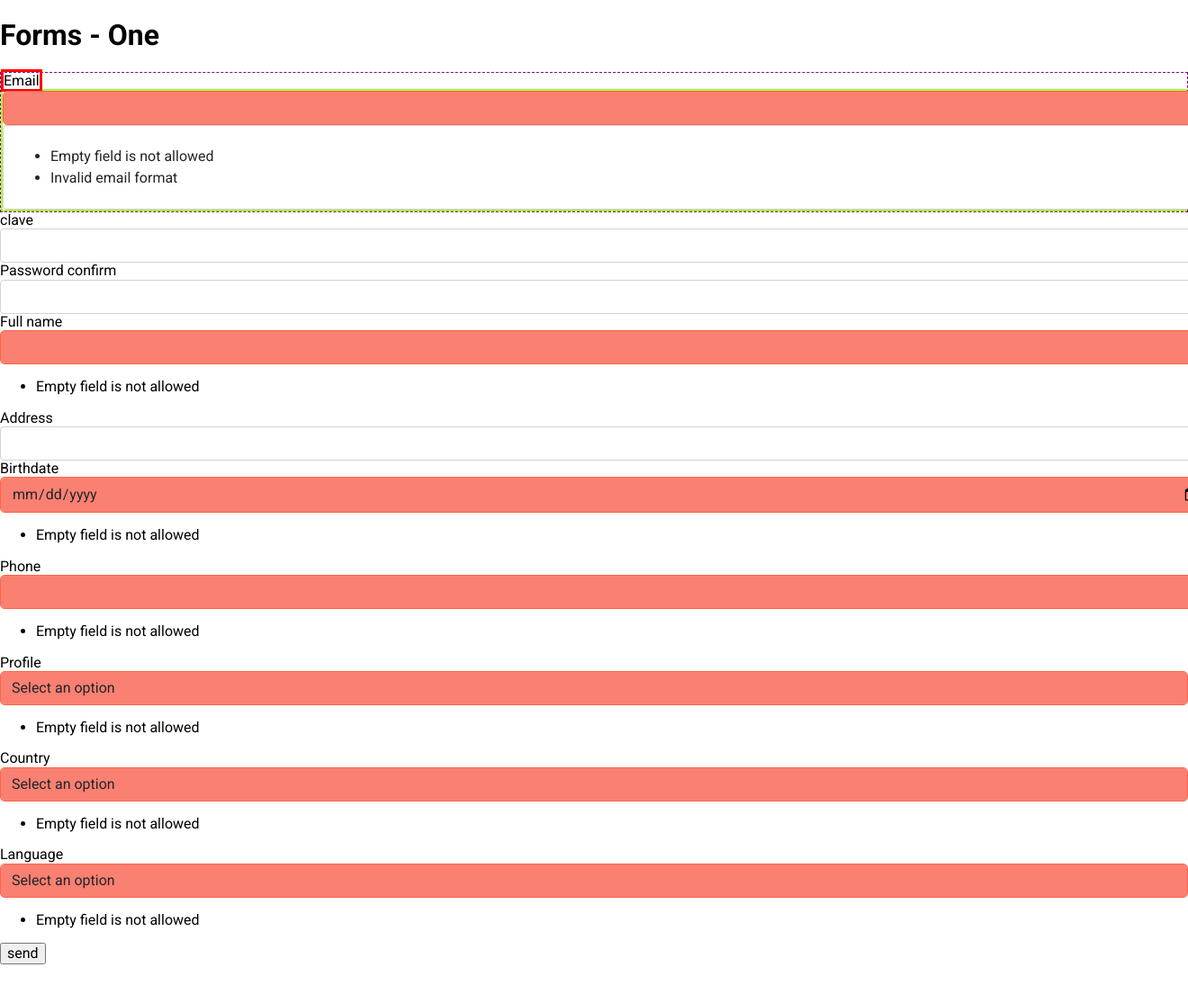
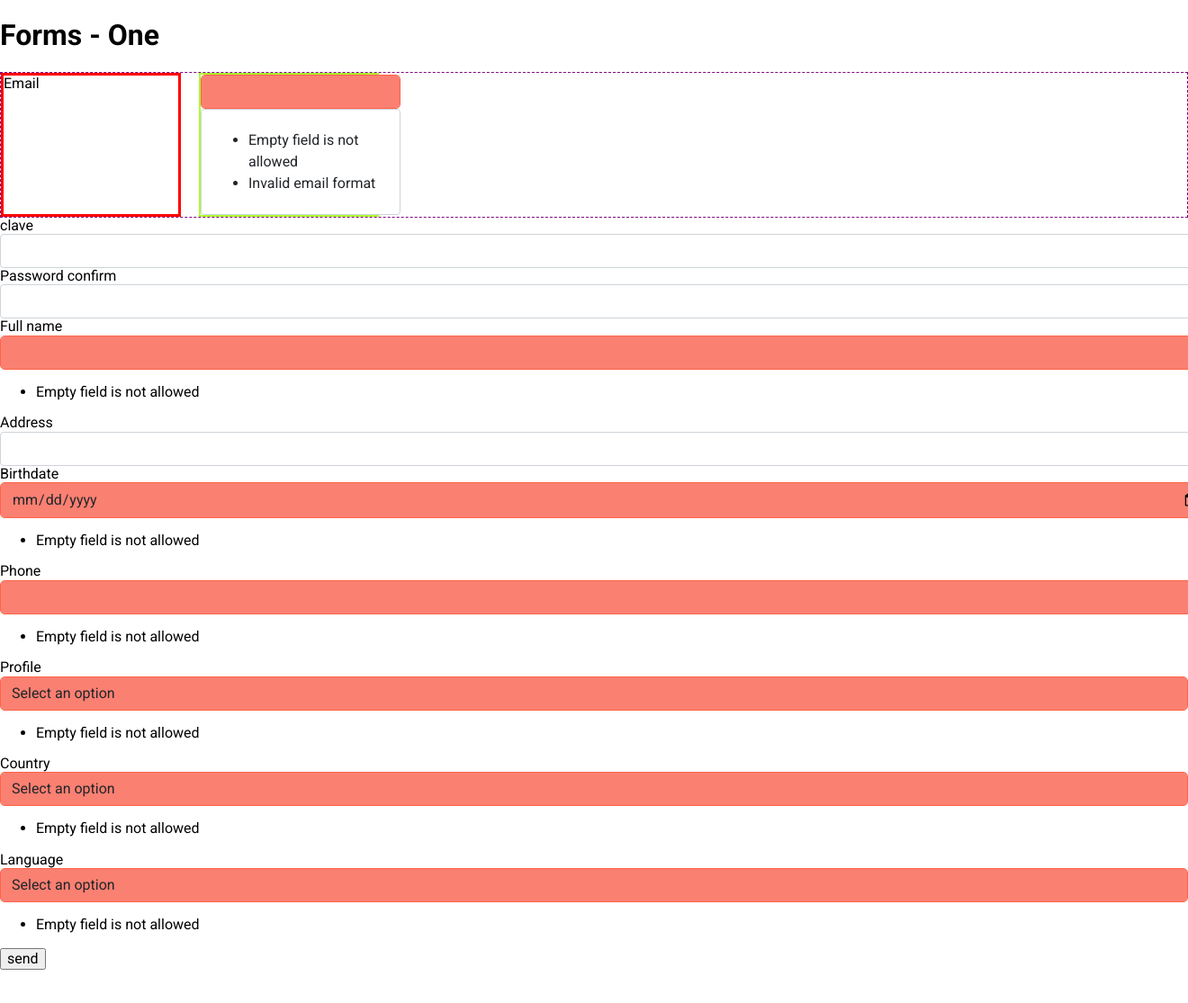
Before and after one commit to eacevedof/prj_css, a PHP site: page / in a window 1320 px wide; the page is wider, and only the part inside the window is pictured. Shown: that part at 90% size. Before the commit the page ends 1072 px from the top of that part, so only its background shows below. Run offline with PHP 8.4, Linux system fonts and the light colour scheme.

Commit message:
faltaba display: grid

```diff
--- a/forms/one/style.css
+++ b/forms/one/style.css
@@ -40,12 +40,12 @@ form .ui-input-error {
 form .fm-flex {
   display: flex;
   flex-direction: column;
-
 }
 
 form .fm-field-grid {
-  grid-template-columns: 1fr 1fr;
-  grid-template-rows: auto auto;
+  display: grid;
+  grid-template-columns: 200px 200px;
+  grid-template-rows: auto;
   grid-gap: 20px;
   grid-template-areas:
     "arealabel areainput";
@@ -59,8 +59,6 @@ form .fm-field-grid {
 
 .fm-field-grid .fg-input {
   grid-area: areainput;
-  display: flex;
-  flex-direction: column;
   border: 2px solid greenyellow;
 }
 
```
